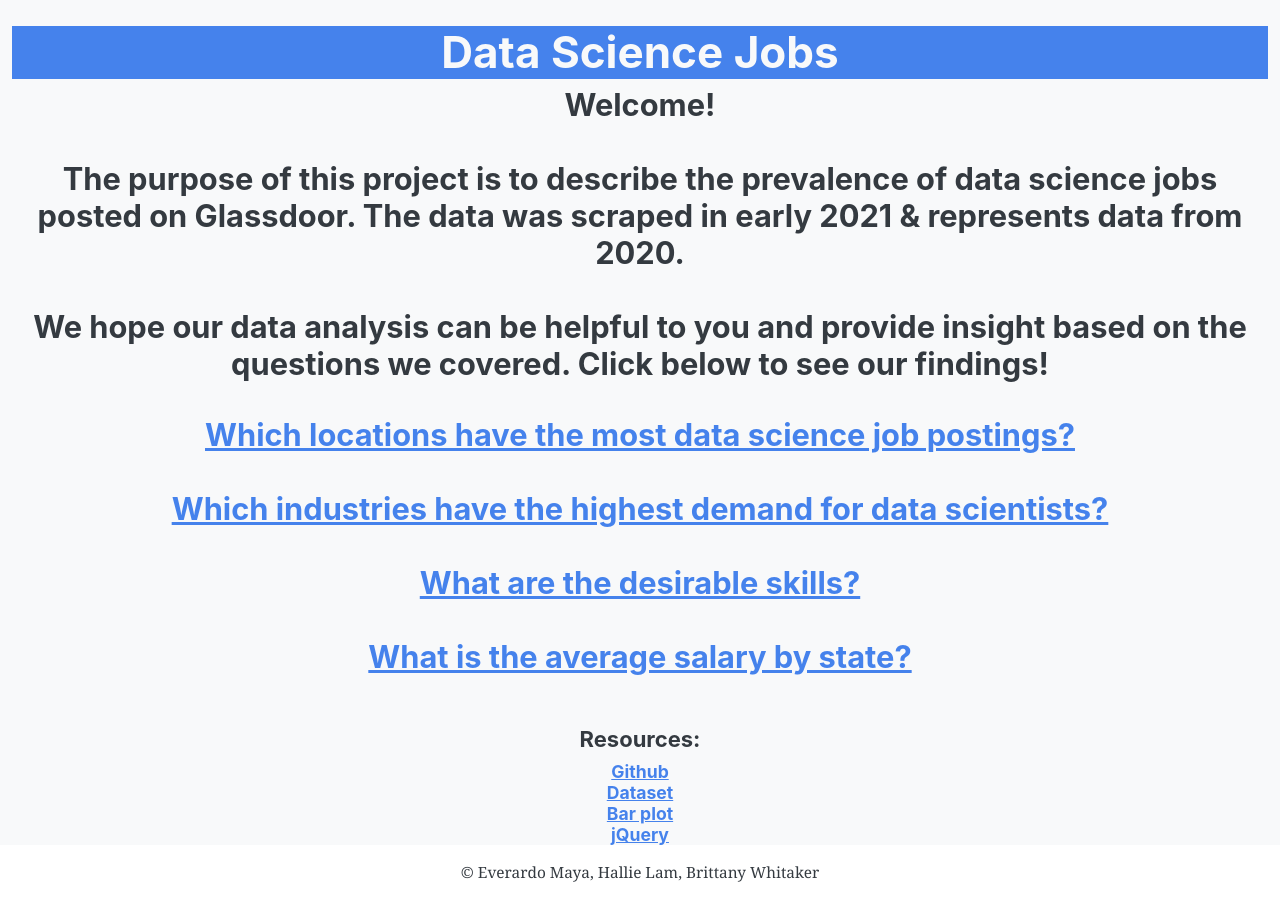
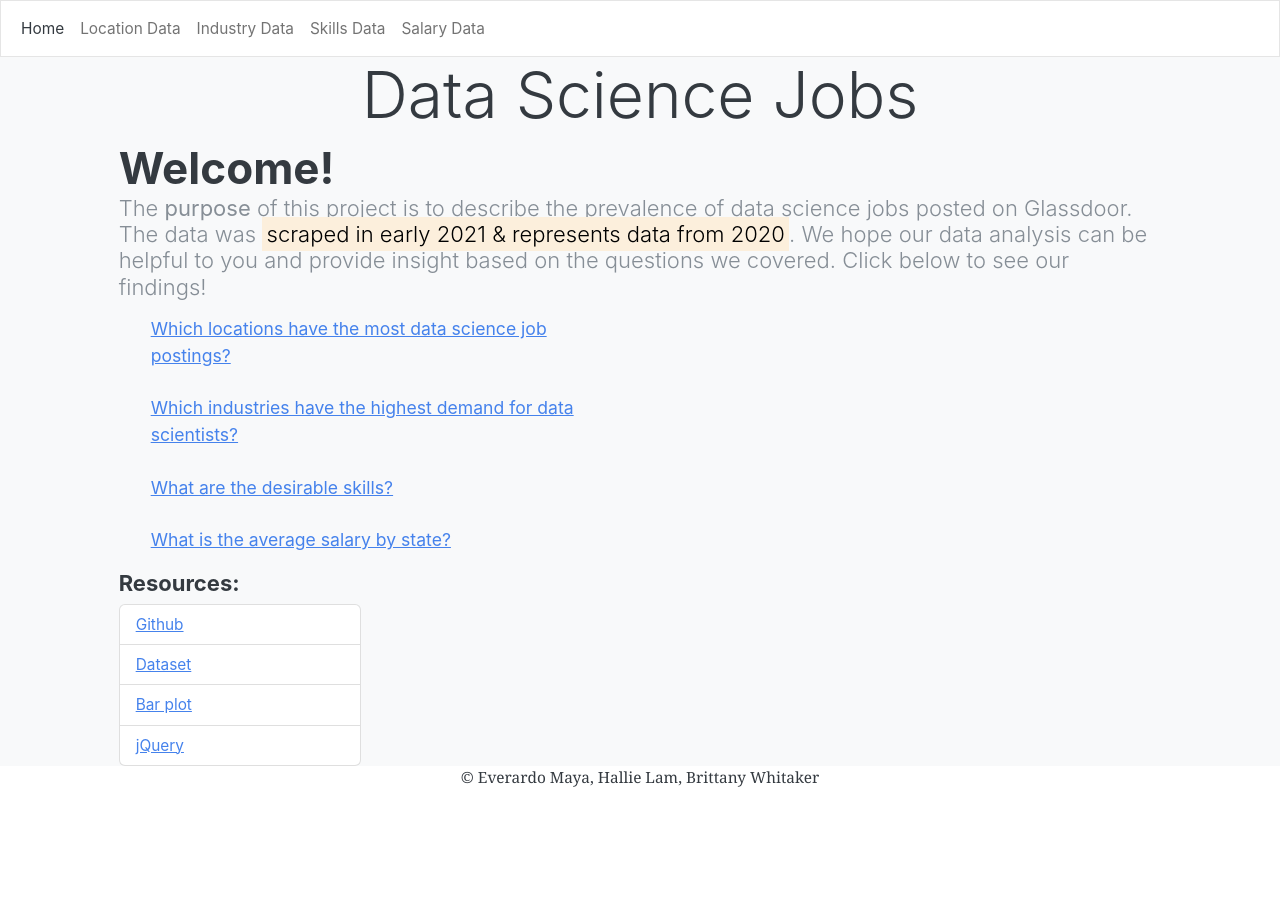
Before and after one commit to molobit619/data-science-jobs-dashboard, a Flask app: page / in a window 1280 px wide. After the commit the page ends 787 px from the top, so only its background shows below. Run offline with Flask 2, Linux system fonts and the light colour scheme; parts of the project's set-up code (start-up, migrations or seed data) failed here and were passed over; some libraries are stand-ins or nearby versions.

Commit message:
layout updates and index updates with jinja templates

```diff
--- a/static/css/style.css
+++ b/static/css/style.css
@@ -3,7 +3,7 @@ body {
 }
 
 #container {
-  min-height: 100vh;
+  min-height: calc(100vh - 100px);
 }
 
 .chart-container {
--- a/templates/index.html
+++ b/templates/index.html
@@ -1,45 +1,62 @@
+{% extends "layout.html"%}
+{%block title%}Data Science Jobs{%endblock%}
+{%block content%}
+    <div class="jumbotron text-center">
+        <h1 class="display-3">Data Science Jobs</h1>
+    </div>
+    <div class="row">
+        <div class="col-1">&nbsp;</div>
+        <div class="col">
+            <div class="row">
+                <div class="col">
+                    <h1>Welcome!<p class="lead">The <strong>purpose</strong> of this project is to describe the prevalence of data science jobs posted on Glassdoor. The data was <mark>scraped in early 2021 &amp; represents data from 2020</mark>.
+                        We hope our data analysis can be helpful to you and provide insight based on the questions we covered. Click below to see our findings!
+                        </p>
+                    </h1>
+                </div>
+            </div>
 
-<!DOCTYPE html>
-<html lang="en">
-    <head>
-        <meta charset="UTF-8">
-        <meta name="viewport" content="width=device-width, initial-scale=1.0">
-        <meta http-equiv="X-UA-Compatible" content="ie=edge">
-        <title>Data Science Jobs Dashboard</title>
-        <link rel="stylesheet" href="https://cdn.jsdelivr.net/npm/bootswatch@5.0.1/dist/litera/bootstrap.min.css" integrity="sha256-42ZuSmBHRnvUPztoivDb63B+cnETA18lljSgDbaGmgw=" crossorigin="anonymous">
-        <link rel="stylesheet" href="/static/css/style.css">
-        <!-- load jQuery -->
-        <script src="https://code.jquery.com/jquery-3.6.0.min.js" integrity="sha256-/xUj+3OJU5yExlq6GSYGSHk7tPXikynS7ogEvDej/m4=" crossorigin="anonymous"></script>
-    </head>
-
-    <body>
-        <div id="container" class="container-fluid bg-light"><br>
-            <div class="jumbotron text-center bg-primary">
-                <h1 class="text-light">Data Science Jobs</h1>
-            </div><center>
-
-                <div><h3>Welcome! <br><br> The purpose of this project is to describe the prevalence of data science jobs posted on Glassdoor. The data was scraped in early 2021 & represents data from 2020. <br><br>
-                    We hope our data analysis can be helpful to you and provide insight based on the questions we covered. Click below to see our findings!
-                    <br></h2></div><br>
-            <div><h3>
+            <div class="row">
+                <div class="col">
+                    <div class="row">
+                        <div class="col-6">
+                            <ul>
                                 <a href="/location">Which locations have the most data science job postings?</a><br><br>
                                 <a href="/industries">Which industries have the highest demand for data scientists?</a><br><br>
                                 <a href="/skills">What are the desirable skills?</a><br><br>
                                 <a href="/salaries">What is the average salary by state?</a><br>
-                </ul></h3><br>
-                <p><h5>Resources:</h5>
-                    <h6><a href="https://github.com/molobit619/data-science-jobs-dashboard">Github</a><br>
-                        <a href="https://www.kaggle.com/rashikrahmanpritom/data-science-job-posting-on-glassdoor?select=Cleaned_DS_Jobs.csv">Dataset</a><br>
-                        <a href="https://www.python-graph-gallery.com/circular-barplot-basic">Bar plot</a><br>
-                        <a href="https://jquery.com/">jQuery</a>
-                </h6></p>
+                            </ul>
+                            <div class="row">
+                                <div class="col-6">
+                                    <h5>Resources:</h5>
+                                    <ul class="list-group">
+                                        <li class="list-group-item"><a href="https://github.com/molobit619/data-science-jobs-dashboard">Github</a></li>
+                                        <li class="list-group-item"><a href="https://www.kaggle.com/rashikrahmanpritom/data-science-job-posting-on-glassdoor?select=Cleaned_DS_Jobs.csv">Dataset</a></li>
+                                        <li class="list-group-item"><a href="https://www.python-graph-gallery.com/circular-barplot-basic">Bar plot</a></li>
+                                        <li class="list-group-item"><a href="https://jquery.com/">jQuery</a></li>
+                                    </ul>
                                 </div>
-                <!-- jQuery -->
+                            </div>
+                        </div>
+                        <div class="col">
+                            &nbsp;
+                        </div>
+                    </div>
+                </div>
+            </div>
+        </div>
+        <div class="col-1">&nbsp;</div>
+    </div>
+{%endblock%}
+
+{%block js%}
+    <!-- load jQuery -->
+    <script src="https://code.jquery.com/jquery-3.6.0.min.js" integrity="sha256-/xUj+3OJU5yExlq6GSYGSHk7tPXikynS7ogEvDej/m4=" crossorigin="anonymous"></script>
     <script>
+        $(document).ready(function() {
             $("a")
               .on( "mouseenter", function() {
                 $(this).css({
-
                   "color": "blue"
                 });
               })
@@ -50,15 +67,6 @@
                 };
                 $(this).css(styles);
               });
+        });
     </script>
-            <!-- end of jQuery script -->
-        </div>
-
-      <footer id="footer" class="footer footer-expand-md text-center">
-          <p> © Everardo Maya, Hallie Lam, Brittany Whitaker</p>
-      </footer>
-
-    	<script src="https://d3js.org/d3.v5.min.js"></script>
-
-    </body>
-</html>
+{%endblock%}
--- /dev/null
+++ b/templates/layout.html
@@ -0,0 +1,54 @@
+<!DOCTYPE html>
+<html lang="en">
+    <head>
+        <meta charset="utf-8">
+        <meta name ="viewport content="width=device-width, initial-scale=1, shrink-to-fit="no">
+        <meta http-equiv="X-UA-Compatible" content="ie=edge">
+        <title>{%block title %}{% endblock %}</title>
+
+        <!-- bootstrap & css stylesheet-->
+        <link rel="stylesheet" href="https://cdn.jsdelivr.net/npm/bootswatch@5.0.1/dist/litera/bootstrap.min.css" integrity="sha256-42ZuSmBHRnvUPztoivDb63B+cnETA18lljSgDbaGmgw=" crossorigin="anonymous">
+        <link rel="stylesheet" href="/static/css/style.css">
+        {%block styles %}{% endblock %}
+    </head>
+    <body>
+            <!-- nav bar-->
+            <nav class="navbar navbar-expand-lg navbar-light bg-light">
+                <div class="container-fluid">
+                    <button class="navbar-toggler" type="button" data-bs-toggle="collapse" data-bs-target="#navbarText" aria-controls="navbarText" aria-expanded="false" aria-label="Toggle navigation">
+                        <span class="navbar-toggler-icon"></span>
+                    </button>
+                    <div class="collapse navbar-collapse" id="navbarText">
+                        <ul class="navbar-nav me-auto mb-2 mb-lg-0">
+                            <li class="nav-item">
+                                <a class="nav-link active" aria-current="page" href="/">Home</a>
+                            </li>
+                            <li class="nav-item">
+                                <a class="nav-link" href="/location">Location Data</a>
+                            </li>
+                            <li class="nav-item">
+                                <a class="nav-link" href="/industries">Industry Data</a>
+                            </li>
+                            <li class="nav-item">
+                                <a class="nav-link" href="/skills">Skills Data</a>
+                            </li>
+                            <li class="nav-item">
+                                <a class="nav-link" href="/salaries">Salary Data</a>
+                            </li>
+                        </ul>
+                    </div>
+                </div>
+            </nav>
+        <div id="container" class="container-fluid bg-light">
+            {%block content%}
+            {% endblock %}
+        </div>
+        <footer id="footer" class="footer footer-expand-md text-center">
+            <p> © Everardo Maya, Hallie Lam, Brittany Whitaker</p>
+        </footer>
+        <script src="https://code.jquery.com/jquery-3.3.1.slim.min.js" integrity="sha384-q8i/X+965DzO0rT7abK41JStQIAqVgRVzpbzo5smXKp4YfRvH+8abtTE1Pi6jizo" crossorigin="anonymous"></script>
+        <script src="https://cdn.jsdelivr.net/npm/bootstrap@5.0.1/dist/js/bootstrap.bundle.min.js" integrity="sha384-gtEjrD/SeCtmISkJkNUaaKMoLD0//ElJ19smozuHV6z3Iehds+3Ulb9Bn9Plx0x4" crossorigin="anonymous"></script>
+        <script src="https://d3js.org/d3.v5.min.js"></script>
+        {%block js %}{% endblock %}
+    </body>
+</html>
```
Also changed, not shown: templates/avgsalary.html (+13 -16 lines), templates/industries.html (+17 -30 lines), templates/locations.html (+6 -64 lines), templates/skills.html (+8 -18 lines). Lines whose indentation alone changed are shown as unchanged.
